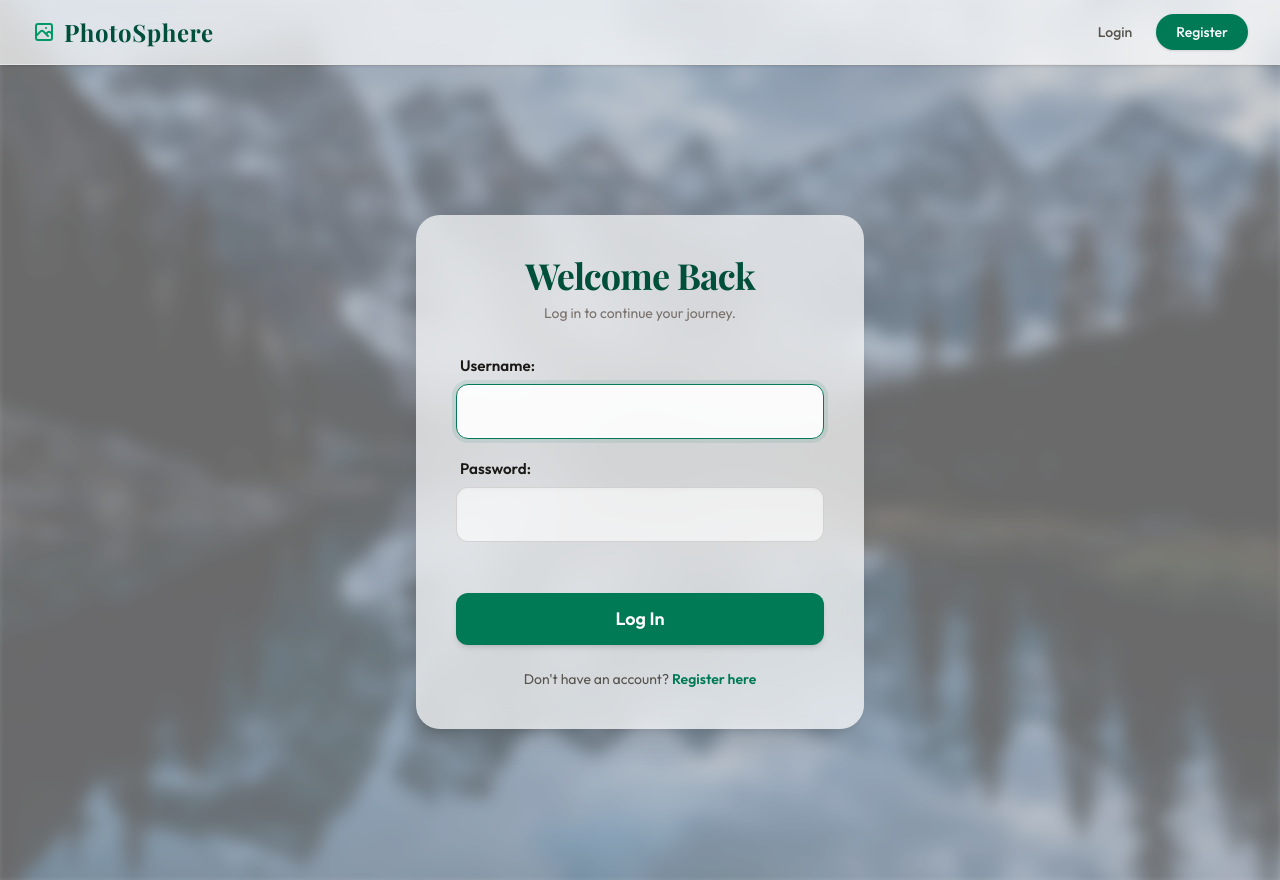
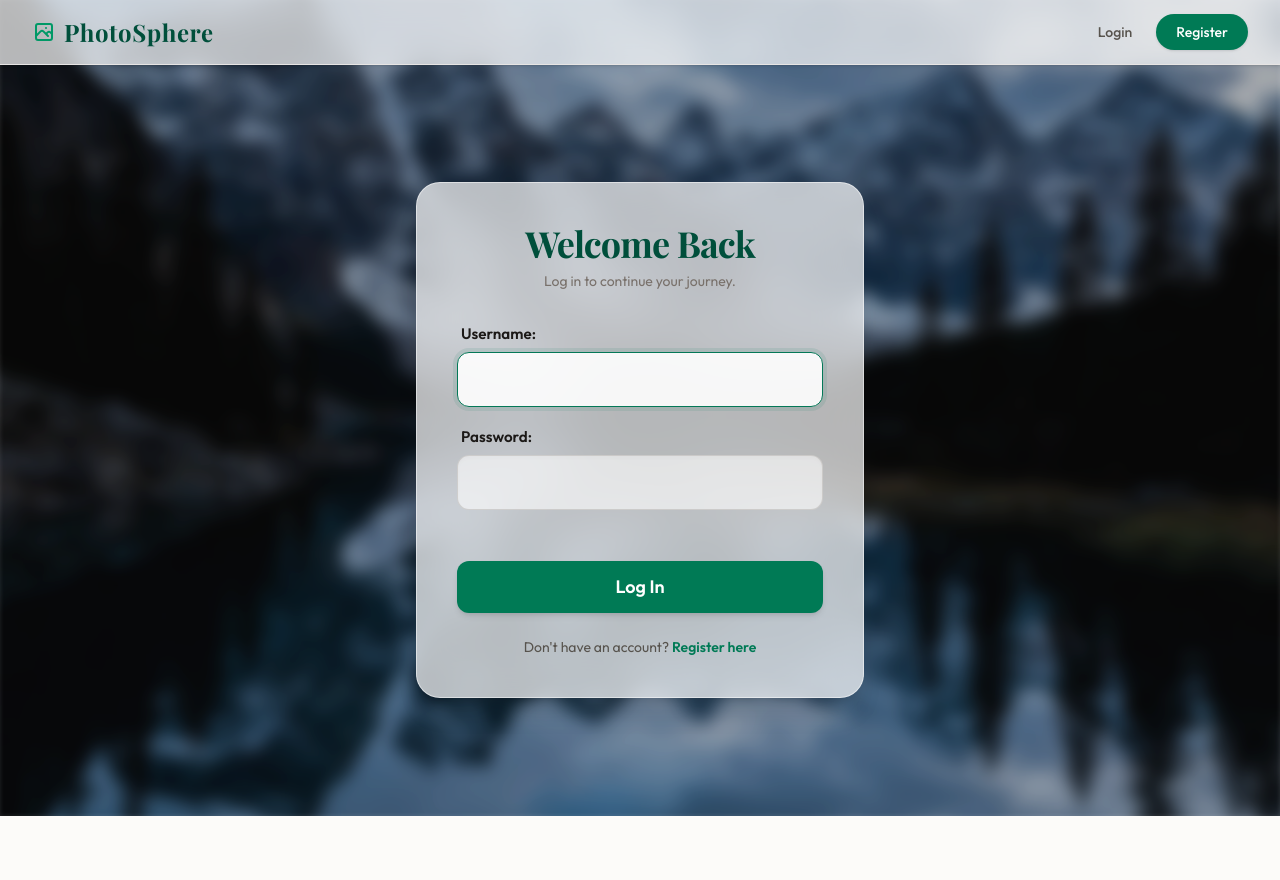
Before and after one commit to souhardya004/PhotoSphereApp, a Django app: page /PhotoApp/login/ in a window 1280 px wide. Run offline with Django 5.2, Linux system fonts and the light colour scheme; style sheets or scripts are compiled from the project's sources; some libraries are stand-ins or nearby versions; some web fonts are replaced.

Commit message:
feat: add styled login page with glassmorphism design

```diff
--- a/PhotoApp/templates/PhotoApp/login.html
+++ b/PhotoApp/templates/PhotoApp/login.html
@@ -7,18 +7,18 @@
 {% endblock %}
 
 {% block content %}
-    <div class="flex-1 w-full flex items-center justify-center relative overflow-hidden -mt-16 pt-16">
+    <div class="min-h-[calc(100vh-64px)] flex items-center justify-center relative overflow-hidden -mt-16 pt-16">
 
         <!-- Nature Background with Soft Overlay -->
         <div class="absolute inset-0 z-0">
             <img src="{% static 'images/new_login_bg.png' %}" alt="Tranquil Lake Background" class="w-full h-full object-cover object-center filter blur-sm opacity-80 transform scale-105 transition-transform duration-[20s] hover:scale-100">
             <div class="absolute inset-0 bg-stone-900/30 mix-blend-multiply"></div>
-            <div class="absolute inset-0 bg-white/40 backdrop-blur-[2px]"></div>
+            <div class="absolute inset-0 bg-[#fdfcfaf]/40 backdrop-blur-[2px]"></div>
         </div>
 
         <div class="relative z-10 w-full max-w-md m-4">
             <!-- Light Glass Card -->
-            <div class="bg-white/70 backdrop-blur-xl p-8 sm:p-10 rounded-3xl shadow-xl">
+            <div class="bg-white/70 backdrop-blur-xl border border-white/50 p-8 sm:p-10 rounded-3xl shadow-xl">
 
                 <div class="text-center mb-8">
                     <h2 class="text-4xl font-serif font-bold text-emerald-900 mb-2 tracking-tight">Welcome Back</h2>
```
